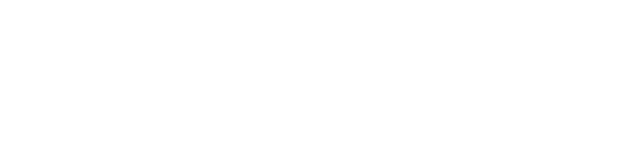
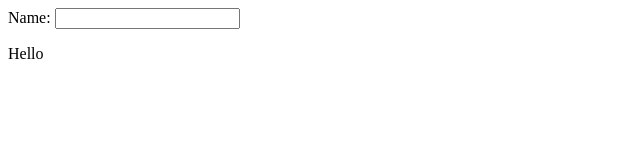
Before and after one commit to DealPete/chaos-quest, a plain HTML site: page index.html in a window 1280 px wide. Shown: the whole page, without its empty margins (0-640 px from the left). Drawn offline with nearby package versions, Linux system fonts and the light colour scheme.

Commit message:
add angular.js

```diff
--- a/index.html
+++ b/index.html
@@ -1,5 +1,11 @@
 <html>
 	<body>
+		<div ng-app="">
+			<p>Name: <input type="text" ng-model="name"></p>
+			</h1>Hello {{name}}</h1>
+		</div>
+
+		<script src="http://ajax.googleapis.com/ajax/libs/angularjs/1.4.8/angular.min.js"></script>
 		<script src="chars.json"></script>
 		<script src="items.json"></script>
 		<script src="magic.json"></script>
```
